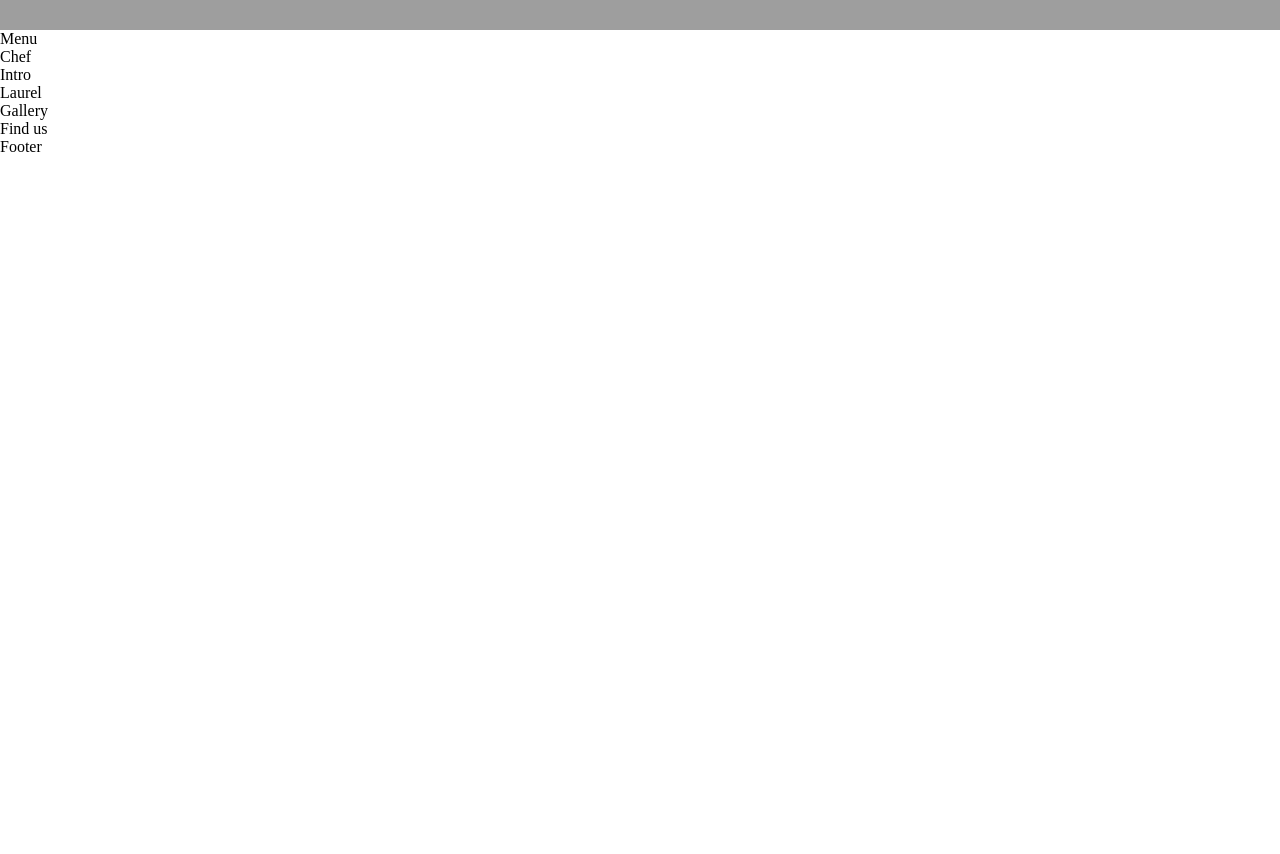
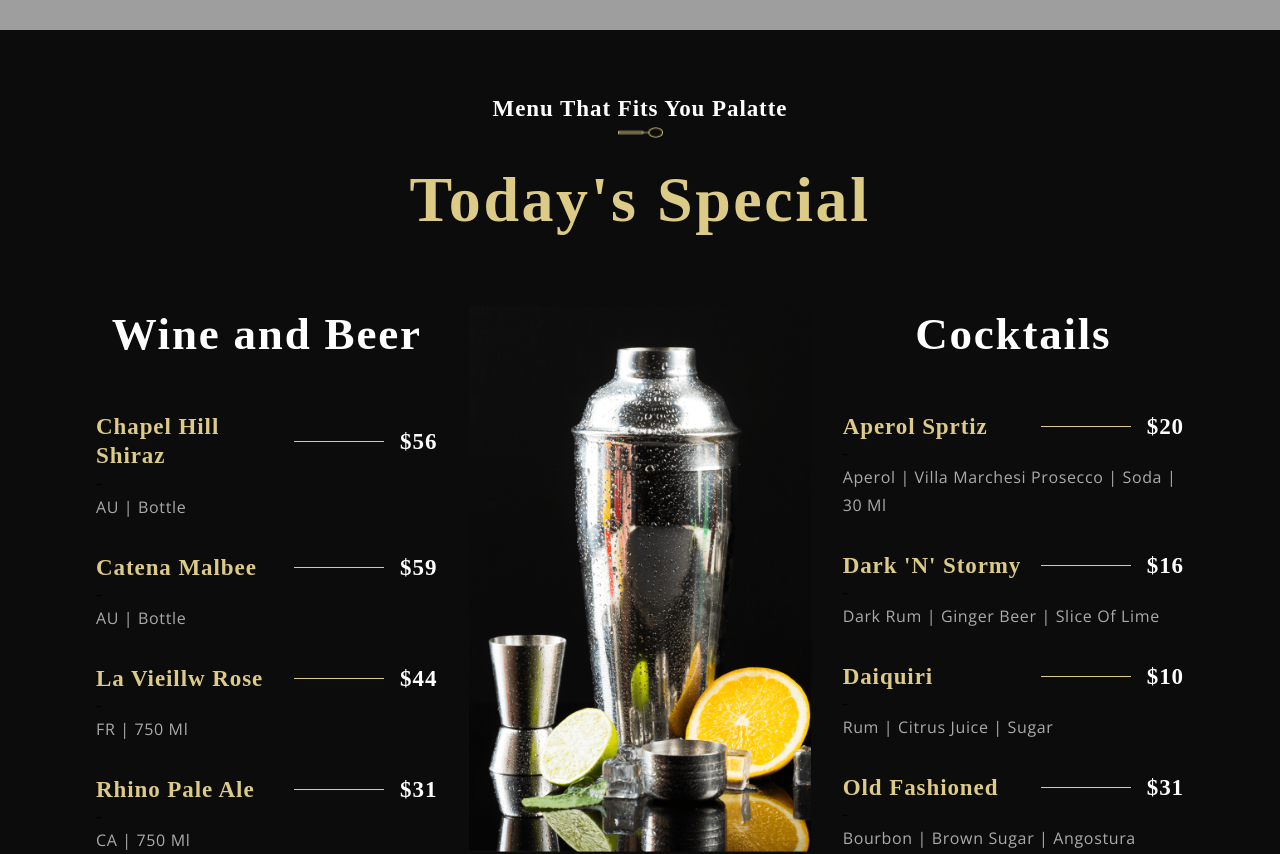
Before and after one commit to sika-007/fine-dining-landing-page, a React (Vite) app: page / in a window 1280 px wide. Shown: the part 1740-2594 px from the top of the page. Before the commit the page ends 1896 px from the top, so only its background shows below. Built offline with nearby package versions, Linux system fonts and the light colour scheme; grey boxes are pictures that could not be loaded; a web font is replaced by a local one.

Commit message:
Menu container laid out and styled

```diff
--- a/src/containers/menu/Menu.jsx
+++ b/src/containers/menu/Menu.jsx
@@ -1,10 +1,44 @@
 import React from 'react'
+import { images, data } from "../../constants"
+import { SubHeading, Menucomp } from "../../components"
 import "./menu.css"
 
 const Menu = () => {
+
+  const wineElements = data.wines.map((wine, index) => (
+    <Menucomp key={wine.title + index} title={wine.title} price={wine.price} tags={wine.tags}/>
+  ))
+
+  const cocktailElements = data.cocktails.map((cocktail, index) => (
+    <Menucomp key={cocktail.title + index} title={cocktail.title} price={cocktail.price} tags={cocktail.tags}/>
+  ))
+
   return (
-    <div>
-      Menu
+    <div className='app__menu flex__center section__padding' id='home'>
+      <div className="app__menu-title">
+        <SubHeading title="Menu that fits you palatte"/>
+        <h1 className="headtext__cormorant">Today's Special</h1>
+      </div>
+      <div className="app__menu-menu">
+        <div className="app__menu-menu_wine flex__center">
+          <p className='app__menu-menu_heading'>Wine and Beer</p>
+          <div className='app__menu-menu_items'>
+            {wineElements}
+          </div>
+        </div>
+        <div className="app__menu-menu_img flex__center">
+          <img src={images.menu} alt="cocktail" />
+        </div>
+        <div className="app__menu-menu_cocktails flex__center">
+          <p className='app__menu-menu_heading'>Cocktails</p>
+          <div className='app__menu-menu_items'>
+            {cocktailElements}
+          </div>
+        </div>
+      </div>
+      <div style={{marginTop: "15px"}}>
+        <button type='button' className='custom__button'>View More</button>
+      </div>
     </div>
   )
 }
--- a/src/containers/menu/menu.css
+++ b/src/containers/menu/menu.css
@@ -0,0 +1,78 @@
+.app__menu {
+    flex-direction: column;
+    background: var(--color-black);
+}
+
+.app__menu-title {
+    margin-bottom: 2rem;
+    text-align: center;
+}
+
+.app__menu-menu {
+    width: 100%;
+    margin: 2rem 0;
+    display: flex;
+    justify-content: center;
+    align-items: flex-start;
+    flex-direction: row;
+}
+
+.app__menu-menu_items {
+    width: 100%;
+    display: flex;
+    flex-direction: column;
+    margin: 2rem 0;
+}
+
+.app__menu-menu_heading {
+    font-family: var(--font-base);
+    color: var(--color-white);
+    font-weight: 600;
+    font-size: 45px;
+    line-height: 58.5px;
+    letter-spacing: 0.04em;
+}
+
+.app__menu-menu_wine, .app__menu-menu_cocktails {
+    flex: 1;
+    width: 100%;
+    flex-direction: column;
+}
+
+.app__menu-menu_img {
+    flex: 1;
+    width: 410px;
+    margin: 0 2rem;
+}
+
+.app__menu-menu_img img {
+    width: 100%;
+}
+
+@media screen and (max-width: 2000px) {
+    .app__menu-menu_img {
+        width: 650px;
+    }
+
+    .app__menu-menu_img img {
+        width: 100%;
+    }
+}
+
+@media screen and (max-width: 1150px) {
+    .app__menu-menu {
+        flex-direction: column;
+        align-items: center;
+    }
+
+    .app__menu-menu_img {
+        width: 410px;
+        margin: 3rem 0;
+    }
+}
+
+@media screen and (max-width: 650px) {
+    .app__menu-menu_img {
+        width: 100%;
+    }
+}
```
